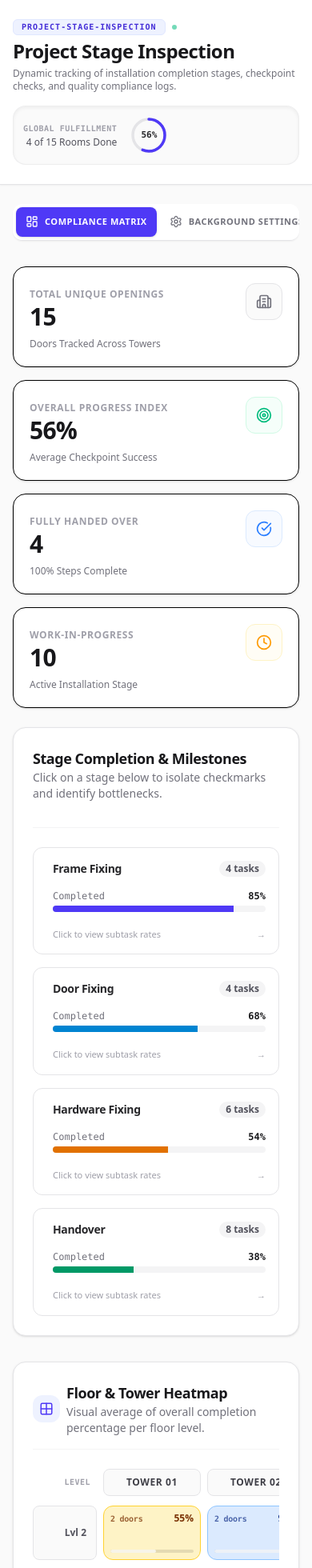
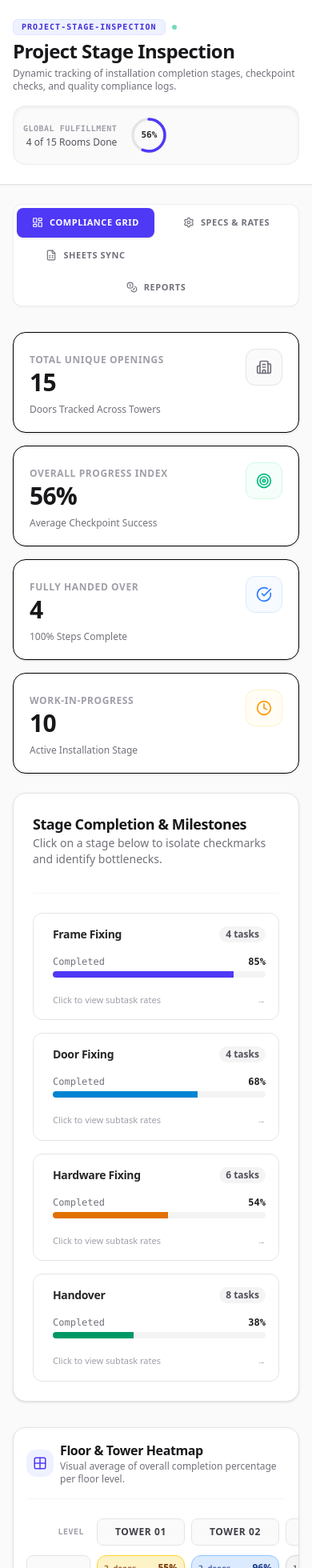
Before and after one commit to Tufwud/Project-stage-inspection-report, a React (Vite) app: page / in a window 390 px wide. Shown: the top 1960 px of the page at 80% size. Built offline with nearby package versions, Linux system fonts and the light colour scheme.

Commit message:
refactor: improve mobile responsiveness across dashboard
Update padding, font sizes, and layout components to ensure better usability on smaller screens across the navigation, heatmaps, tables, and modal inputs.

```diff
--- a/src/App.tsx
+++ b/src/App.tsx
@@ -251,53 +251,53 @@ export default function App() {
       <main className="flex-1 max-w-7xl w-full mx-auto px-4 sm:px-6 lg:px-8 py-6 space-y-8">
 
         {/* Modern Segmented Navigation Tabs */}
-        <div className="flex items-center gap-1 border-b border-zinc-200 bg-white p-1 rounded-xl shadow-xs overflow-x-auto scrollbar-none whitespace-nowrap scroll-smooth">
+        <div className="grid grid-cols-2 sm:flex sm:flex-row items-center gap-1 border border-zinc-200/60 bg-white p-1 rounded-xl shadow-xs">
           <button
             onClick={() => setActiveTab('matrix')}
-            className={`flex-1 sm:flex-initial flex items-center justify-center gap-2 py-2.5 px-3 sm:px-6 text-[11px] sm:text-xs font-bold uppercase tracking-wider rounded-lg transition-all cursor-pointer shrink-0 ${
+            className={`flex items-center justify-center gap-2 py-2.5 px-2.5 sm:px-5 lg:px-6 text-[11px] sm:text-xs font-bold uppercase tracking-wider rounded-lg transition-all cursor-pointer ${
               activeTab === 'matrix'
                 ? "bg-indigo-600 text-white shadow-sm"
                 : "text-zinc-500 hover:text-zinc-800 hover:bg-zinc-50"
             }`}
           >
-            <LayoutDashboard className="w-4 h-4 shrink-0" />
-            <span>Compliance Matrix</span>
+            <LayoutDashboard className="w-3.5 h-3.5 sm:w-4 sm:h-4 shrink-0" />
+            <span className="truncate">Compliance Grid</span>
           </button>
 
           <button
             onClick={() => setActiveTab('background')}
-            className={`flex-1 sm:flex-initial flex items-center justify-center gap-2 py-2.5 px-3 sm:px-6 text-[11px] sm:text-xs font-bold uppercase tracking-wider rounded-lg transition-all cursor-pointer shrink-0 ${
+            className={`flex items-center justify-center gap-2 py-2.5 px-2.5 sm:px-5 lg:px-6 text-[11px] sm:text-xs font-bold uppercase tracking-wider rounded-lg transition-all cursor-pointer ${
               activeTab === 'background'
                 ? "bg-indigo-600 text-white shadow-sm"
                 : "text-zinc-500 hover:text-zinc-800 hover:bg-zinc-50"
             }`}
           >
-            <Settings className="w-4 h-4 shrink-0" />
-            <span>Background Settings</span>
+            <Settings className="w-3.5 h-3.5 sm:w-4 sm:h-4 shrink-0" />
+            <span className="truncate">Specs & Rates</span>
           </button>
 
           <button
             onClick={() => setActiveTab('sheets')}
-            className={`flex-1 sm:flex-initial flex items-center justify-center gap-2 py-2.5 px-3 sm:px-6 text-[11px] sm:text-xs font-bold uppercase tracking-wider rounded-lg transition-all cursor-pointer shrink-0 ${
+            className={`flex items-center justify-center gap-2 py-2.5 px-2.5 sm:px-5 lg:px-6 text-[11px] sm:text-xs font-bold uppercase tracking-wider rounded-lg transition-all cursor-pointer ${
               activeTab === 'sheets'
                 ? "bg-indigo-600 text-white shadow-sm"
                 : "text-zinc-500 hover:text-zinc-800 hover:bg-zinc-50"
             }`}
           >
-            <FileSpreadsheet className="w-4 h-4 shrink-0" />
-            <span>Google Sheets Sync</span>
+            <FileSpreadsheet className="w-3.5 h-3.5 sm:w-4 sm:h-4 shrink-0" />
+            <span className="truncate">Sheets Sync</span>
           </button>
 
           <button
             onClick={() => setActiveTab('reports')}
-            className={`flex-1 sm:flex-initial flex items-center justify-center gap-2 py-2.5 px-3 sm:px-6 text-[11px] sm:text-xs font-bold uppercase tracking-wider rounded-lg transition-all cursor-pointer shrink-0 ${
+            className={`flex items-center justify-center gap-2 py-2.5 px-2.5 sm:px-5 lg:px-6 text-[11px] sm:text-xs font-bold uppercase tracking-wider rounded-lg transition-all cursor-pointer col-span-2 sm:col-span-1 ${
               activeTab === 'reports'
                 ? "bg-indigo-600 text-white shadow-sm"
                 : "text-zinc-500 hover:text-zinc-800 hover:bg-zinc-50"
             }`}
           >
-            <Coins className="w-4 h-4 shrink-0" />
-            <span>Financial Costing & Reports</span>
+            <Coins className="w-3.5 h-3.5 sm:w-4 sm:h-4 shrink-0" />
+            <span className="truncate">Reports</span>
           </button>
         </div>
 
--- a/src/components/BackgroundValuesTab.tsx
+++ b/src/components/BackgroundValuesTab.tsx
@@ -399,14 +399,14 @@ export default function BackgroundValuesTab({ flats, onGenerateFlats, onClearTow
       {/* RIGHT COLUMN: Supervisor Background Database Status list */}
       <div className="lg:col-span-7 space-y-6">
 
-        <div className="bg-white rounded-2xl border border-zinc-200 p-6 shadow-sm space-y-4">
+        <div className="bg-white rounded-2xl border border-zinc-200 p-4 sm:p-6 shadow-sm space-y-4">
           <div className="flex items-center gap-2">
             <div className="p-2 bg-indigo-50 rounded-xl text-indigo-600">
               <ShieldCheck className="w-4.5 h-4.5" />
             </div>
             <div>
-              <h3 className="font-bold text-lg text-zinc-900 tracking-tight">Supervisor Background Settings</h3>
-              <p className="text-sm text-zinc-500 font-medium">Fetched site parameters and initialized specifications.</p>
+              <h3 className="font-bold text-base sm:text-lg text-zinc-900 tracking-tight">Supervisor Background Settings</h3>
+              <p className="text-xs sm:text-sm text-zinc-500 font-medium font-sans">Fetched site parameters and initialized specifications.</p>
             </div>
           </div>
 
--- a/src/components/FlatDetailModal.tsx
+++ b/src/components/FlatDetailModal.tsx
@@ -526,7 +526,7 @@ export default function FlatDetailModal({ flat, isOpen, onClose, onSave, onDelet
                           <select
                             value={currentStateKey}
                             onChange={(e) => handleDropdownChange(activeTab, taskKey, e.target.value)}
-                            className={`px-3 py-1.5 border rounded-xl text-xs font-bold focus:outline-none focus:ring-1 focus:ring-zinc-400 cursor-pointer ${currentChoice.color}`}
+                            className={`w-full sm:w-auto max-w-[150px] xs:max-w-[200px] sm:max-w-[250px] md:max-w-xs truncate px-3 py-1.5 border rounded-xl text-xs font-bold focus:outline-none focus:ring-1 focus:ring-zinc-400 cursor-pointer ${currentChoice.color}`}
                           >
                             {Object.values(QUALITATIVE_CHOICES).map(choice => (
                               <option key={choice.key} value={choice.key} className="bg-white text-zinc-800 font-medium">
--- a/src/components/TowerFloorHeatmap.tsx
+++ b/src/components/TowerFloorHeatmap.tsx
@@ -55,15 +55,15 @@ export default function TowerFloorHeatmap({ flats, selectedTower, selectedFloor,
   };
 
   return (
-    <div className="bg-white rounded-2xl border border-zinc-200 p-6 shadow-sm">
+    <div className="bg-white rounded-2xl border border-zinc-200 p-4 sm:p-6 shadow-sm">
       <div className="flex flex-col sm:flex-row sm:items-center justify-between gap-4 mb-6 pb-4 border-b border-zinc-100">
         <div className="flex items-center gap-2">
           <div className="p-2 rounded-xl bg-indigo-50 text-indigo-600">
             <Grid2X2 className="w-4.5 h-4.5" />
           </div>
           <div>
-            <h3 className="font-bold text-lg text-zinc-900 tracking-tight">Floor & Tower Heatmap</h3>
-            <p className="text-sm text-zinc-500 font-medium">Visual average of overall completion percentage per floor level.</p>
+            <h3 className="font-bold text-base sm:text-lg text-zinc-900 tracking-tight">Floor & Tower Heatmap</h3>
+            <p className="text-xs sm:text-sm text-zinc-500 font-medium font-sans">Visual average of overall completion percentage per floor level.</p>
           </div>
         </div>
 
@@ -71,17 +71,17 @@ export default function TowerFloorHeatmap({ flats, selectedTower, selectedFloor,
         {(selectedTower || selectedFloor) && (
           <button
             onClick={() => onFilterChange(null, null)}
-            className="text-xs font-semibold px-3 py-1.5 rounded-lg bg-zinc-100 hover:bg-zinc-200 text-zinc-600 transition"
+            className="text-xs font-semibold px-3 py-1.5 rounded-lg bg-zinc-100 hover:bg-zinc-200 text-zinc-600 transition self-start sm:self-auto"
           >
             Clear Grid Filter
           </button>
         )}
       </div>
 
-      <div className="overflow-x-auto pb-2">
-        <div className="min-w-[600px] space-y-3">
+      <div className="overflow-x-auto pb-2 -mx-4 px-4 sm:mx-0 sm:px-0 scrollbar-thin">
+        <div className="w-max min-w-full space-y-3">
           {/* Header Row (Towers) */}
-          <div className="grid gap-2" style={{ gridTemplateColumns: `80px repeat(${uniqueTowers.length}, 1fr)` }}>
+          <div className="grid gap-2" style={{ gridTemplateColumns: `80px repeat(${uniqueTowers.length}, minmax(110px, 1fr))` }}>
             {/* Corner label */}
             <div className="flex items-center justify-end pr-2 text-[10px] font-bold tracking-wider text-zinc-400 uppercase font-mono">
               LEVEL
@@ -104,7 +104,7 @@ export default function TowerFloorHeatmap({ flats, selectedTower, selectedFloor,
 
           {/* Matrix Rows (Floors) */}
           {uniqueFloors.map(floor => (
-            <div key={floor} className="grid gap-2" style={{ gridTemplateColumns: `80px repeat(${uniqueTowers.length}, 1fr)` }}>
+            <div key={floor} className="grid gap-2" style={{ gridTemplateColumns: `80px repeat(${uniqueTowers.length}, minmax(110px, 1fr))` }}>
               {/* Floor Label */}
               <button
                 onClick={() => onFilterChange(null, floor === selectedFloor ? null : floor)}
@@ -126,7 +126,7 @@ export default function TowerFloorHeatmap({ flats, selectedTower, selectedFloor,
                   return (
                     <div
                       key={tower + floor}
-                      className="aspect-video bg-zinc-50/50 border border-dashed border-zinc-200 rounded-xl flex items-center justify-center text-[10px] font-mono text-zinc-300 font-medium select-none"
+                      className="min-h-[58px] bg-zinc-50/50 border border-dashed border-zinc-200 rounded-xl flex items-center justify-center text-[10px] font-mono text-zinc-300 font-medium select-none"
                     >
                       Empty
                     </div>
@@ -137,20 +137,20 @@ export default function TowerFloorHeatmap({ flats, selectedTower, selectedFloor,
                   <button
                     key={tower + floor}
                     onClick={() => onFilterChange(isActive ? null : tower, isActive ? null : floor)}
-                    className={`aspect-video rounded-xl border p-2 flex flex-col justify-between transition-all duration-200 text-left focus:outline-none focus:ring-2 focus:ring-zinc-400 group relative ${getCellColorClass(stats.avg, isActive)}`}
+                    className={`min-h-[58px] rounded-xl border p-2 flex flex-col justify-between transition-all duration-200 text-left focus:outline-none focus:ring-2 focus:ring-zinc-400 group relative ${getCellColorClass(stats.avg, isActive)}`}
                   >
-                    <div className="flex items-center justify-between w-full">
+                    <div className="flex items-center justify-between w-full gap-1">
                       <span className="text-[10px] font-bold font-mono tracking-tight opacity-75">
                         {stats.count} {stats.count === 1 ? 'door' : 'doors'}
                       </span>
-                      <span className="text-xs font-bold leading-none font-sans">
+                      <span className="text-xs font-bold leading-none font-sans shrink-0">
                         {stats.avg}%
                       </span>
                     </div>
 
-                    <div className="h-1 w-full bg-black/10 rounded-full overflow-hidden mt-2">
+                    <div className="h-1.5 w-full bg-black/10 rounded-full overflow-hidden mt-1">
                       <div
-                        className="h-full bg-white/70 rounded-full transition-all duration-300"
+                        className="h-full bg-white/80 rounded-full transition-all duration-300"
                         style={{ width: `${stats.avg}%` }}
                       ></div>
                     </div>
```
Also changed, not shown: src/components/FinancialReportsTab.tsx (+30 -30 lines), src/components/FlatListTable.tsx (+8 -8 lines).
